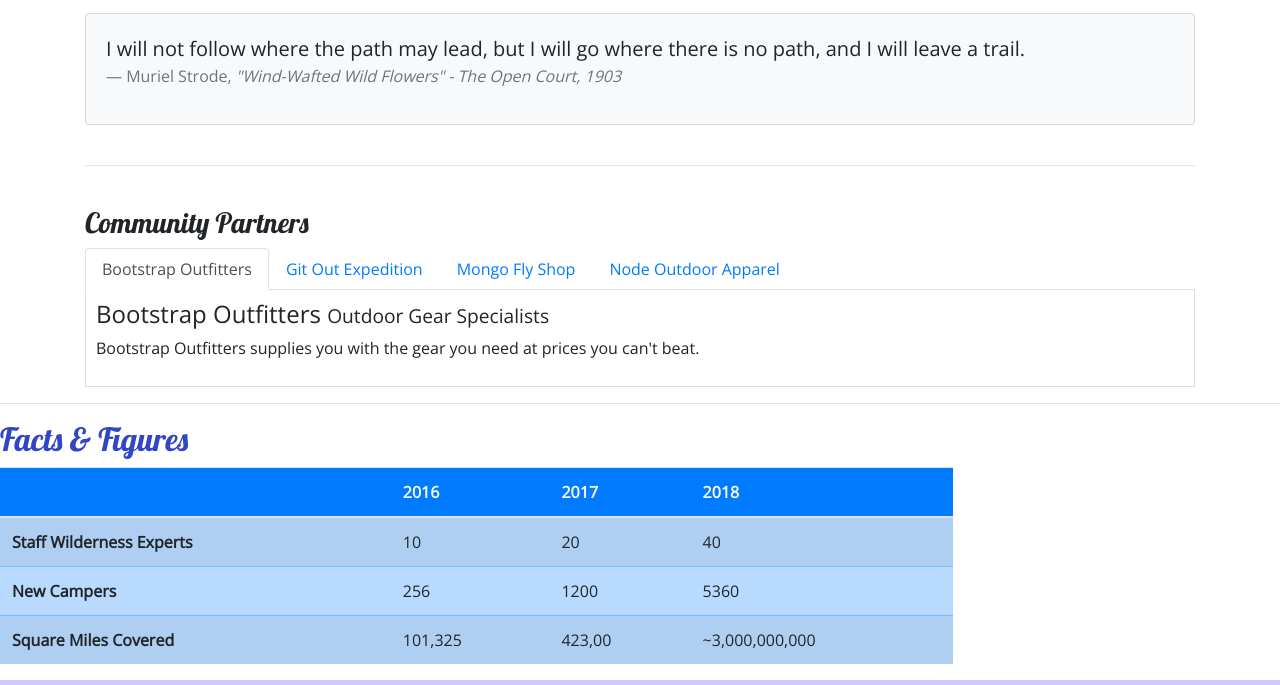
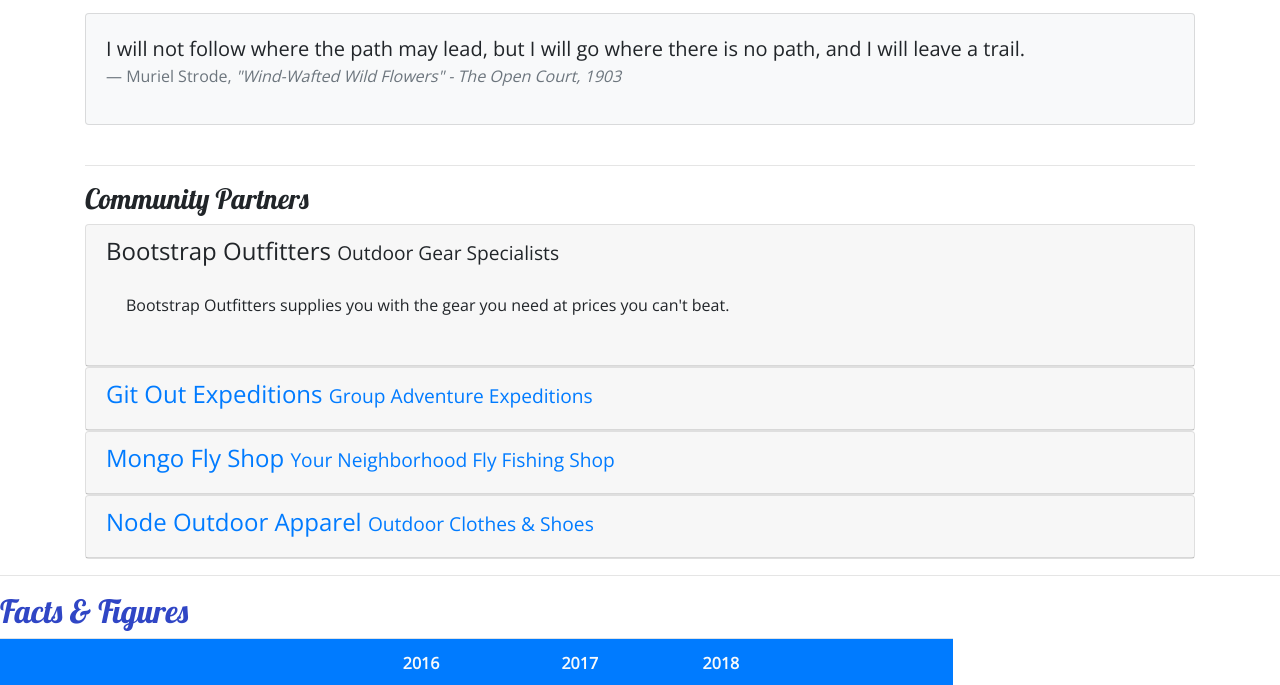
Before and after one commit to annychan1218/aboutus.html, a website: page aboutus.html in a window 1280 px wide. Shown: the part 608-1293 px from the top of the page. Drawn offline with nearby package versions, Linux system fonts and the light colour scheme.

Commit message:
Accordian

```diff
--- a/aboutus.html
+++ b/aboutus.html
@@ -115,49 +115,71 @@
             </div>
         </div>
 
-        <div>
             <div class="container">
-                <div class="row row-content align-items-center">
-                    <div class="col-12">
-                        <br />
+                <div class="row row-content">
+                    <div class="col">
                         <h3>Community Partners</h3>
-                        <ul class="nav nav-tabs">
-                            <li class="nav-item"><a class="nav-link active" href="#bootstrap" role="tab" data-toggle="tab">Bootstrap Outfitters</a></li>
-                            <li class="nav-item"><a class="nav-link" href="#git" role="tab" data-toggle="tab">Git Out Expedition</a></li>
-                            <li class="nav-item"><a class="nav-link" href="#mongo" role="tab" data-toggle="tab">Mongo Fly Shop</a></li>
-                            <li class="nav-item"><a class="nav-link" href="#node" role="tab" data-toggle="tab">Node Outdoor Apparel</a></li>
-                        </ul>
-                        <div class="tab-content">
-                            <div role="tabpanel" class="tab-pane fade show active" id="bootstrap">
-                                <h4>Bootstrap Outfitters <small>Outdoor Gear Specialists</small></h4>
-                                <div class="d-none d-sm-block">
-                                    <p>Bootstrap Outfitters supplies you with the gear you need at prices you can't beat.</p>
+                        <div id="accordian">
+                            <div class="card">
+                                <div role="tab" class="card-header">
+                                    <h4>
+                                        <a data-toggle="collapse" data-target="#bootstrap">
+                                            Bootstrap Outfitters <small>Outdoor Gear Specialists</small>
+                                        </a>
+                                    </h4>
+                                    <div class="collapse show" id="bootstrap" data-parent="#accordian">
+                                        <div class="card-body">
+                                            <p class="d-none d-sm-block">Bootstrap Outfitters supplies you with the gear you need at prices you can't beat.</p>
+                                        </div>
+                                    </div>
                                 </div>
                             </div>
-                            <div role="tabpanel" class="tab-pane fade" id="git">
-                                    <h4>Git Out Expeditions <small>Group Adventure Expeditions</small></h4>
-                                <div class="d-none d-sm-block">
-                                    <p>Join Git Out Expeditions to explore new horizons with a group of other adventurers!</p>
+                            <div class="card">
+                                <div role="tab" class="card-header">
+                                    <h4>
+                                        <a class="collapsed" data-toggle="collapse" data-target="#git">
+                                            Git Out Expeditions <small>Group Adventure Expeditions</small>
+                                        </a>
+                                    </h4>
+                                    <div class="collapse" id="git" data-parent="#accordian">
+                                        <div class="card-body">
+                                            <p> class="d-none d-sm-block"Join Git Out Expeditions to explore new horizons with a group of other adventurers!</p>
+                                        </div>
+                                    </div>
                                 </div>
                             </div>
-                            <div role="tabpanel" class="tab-pane fade" id="mongo">
-                                    <h4>Mongo Fly Shop <small>Your Neighborhood Fly Fishing Shop</small></h4>
-                                <div class="d-none d-sm-block">
-                                    <p>Need a new fishing pole, a tacklebox, or flies of all kinds? Stop by Mongo Fly Shop.</p>
+                            <div class="card">
+                                <div role="tab" class="card-header">
+                                    <h4>
+                                        <a class="collapsed" data-toggle="collapse" data-target="#mongo">
+                                            Mongo Fly Shop <small>Your Neighborhood Fly Fishing Shop</small>
+                                        </a>
+                                    </h4>
+                                    <div class="collapse" id="mongo" data-parent="#accordian">
+                                        <div class="card-body">
+                                            <p class="d-none d-sm-block">Need a new fishing pole, a tacklebox, or flies of all kinds? Stop by Mongo Fly Shop.</p>
+                                        </div>
+                                    </div>
                                 </div>
                             </div>
-                            <div role="tabpanel" class="tab-pane fade" id="node">
-                                    <h4>Node Outdoor Apparel <small>Outdoor Clothes & Shoes</small></h4>
-                                <div class="d-none d-sm-block">
-                                    <p>From polar fleeces to swimsuits, hiking boots to waders, a visit to Node will be sure to get you
-                                        covered.</p>
+                            <div class="card">
+                                <div role="tab" class="card-header">
+                                    <h4>
+                                        <a class="collapsed" data-toggle="collapse" data-target="#node">
+                                            Node Outdoor Apparel <small>Outdoor Clothes & Shoes</small>
+                                        </a>
+                                    </h4>
+                                    <div class="collapse" id="node" data-parent="#accordian">
+                                        <div class="card-body">
+                                            <p class="d-none d-sm-block">From polar fleeces to swimsuits, hiking boots to waders, a visit to Node will be sure to get you covered.</p>
+                                        </div>
+                                    </div>
                                 </div>
                             </div>
                         </div>
                     </div>
                 </div>
             </div>
-        </div>
         <hr />
 
         <div class="row row-content">
```
